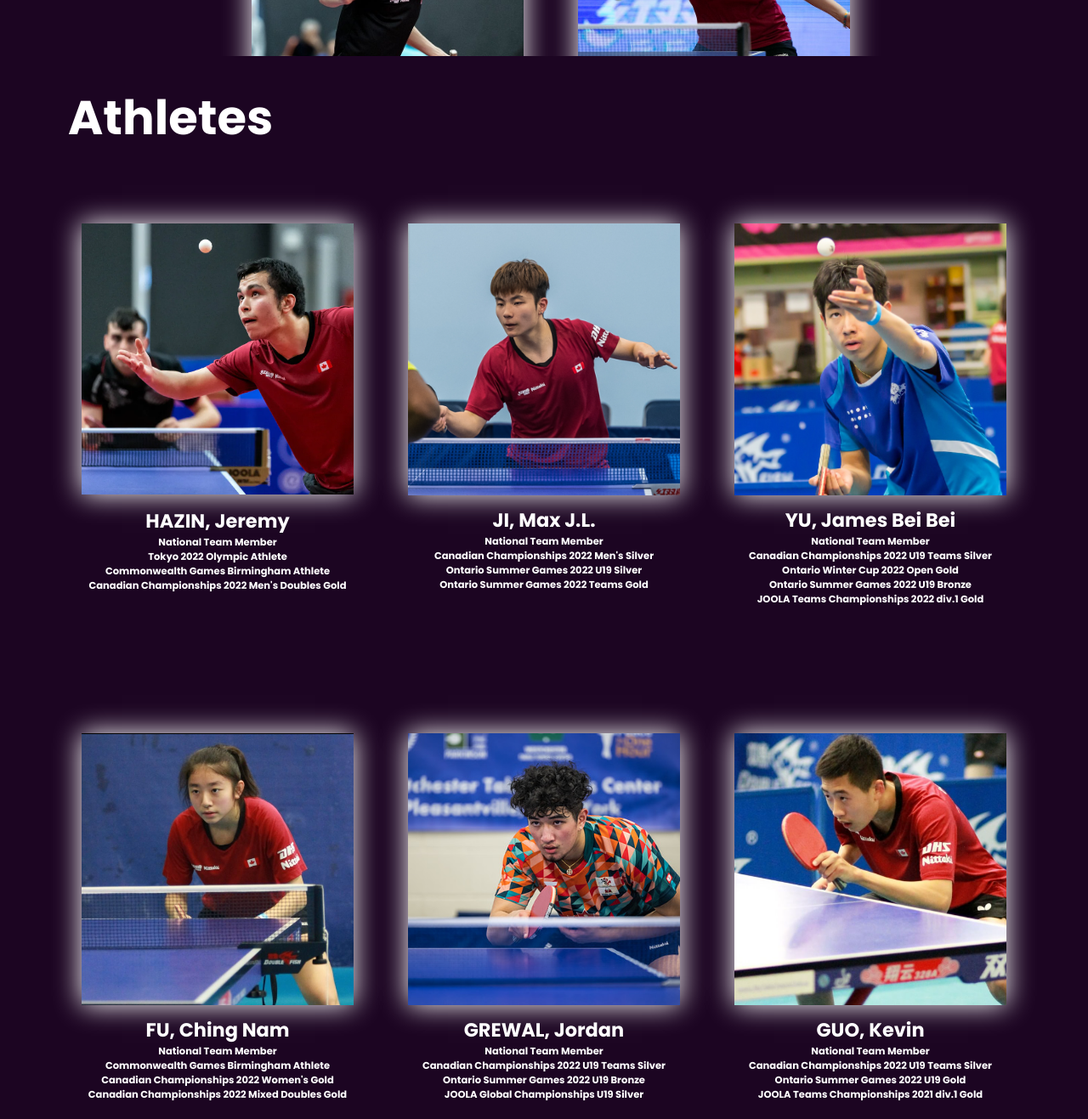
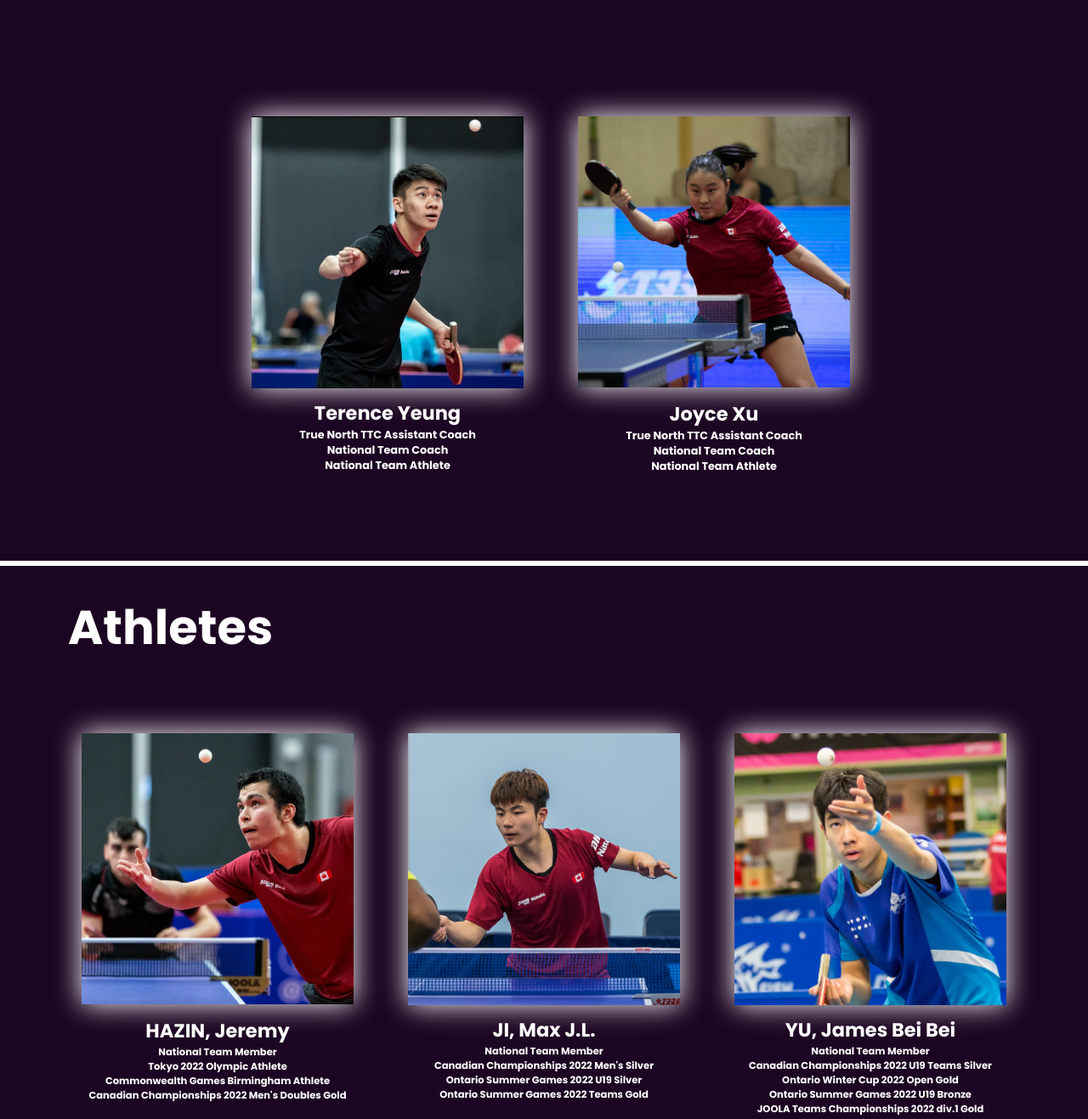
Before and after one commit to Eircc/True-North-TTC-Website, a plain HTML site: page members.html in a window 1280 px wide. Shown: the part 1467-2784 px from the top of the page at 85% size. Drawn offline with Linux system fonts and the light colour scheme.

Commit message:
fixed display bug

```diff
--- a/members.css
+++ b/members.css
@@ -171,7 +171,7 @@ header ul li a.active {
 
 .sec2 {
     width: 100%;
-    /* top: 40vh; */
+    top: 40vh;
     left: 0;
     height: 75vh;
     position: relative;
@@ -247,7 +247,7 @@ header ul li a.active {
 }
 
 .athletes1 {
-    /* top: 75vh; */
+    top: 75vh;
     left: 0;
     height: 95vh;
     position: relative;
@@ -354,7 +354,7 @@ header ul li a.active {
 }
 
 .athletes2 {
-    /* top: 75vh; */
+    top: 75vh;
     left: 0;
     height: 75vh;
     position: relative;
@@ -449,7 +449,7 @@ header ul li a.active {
 }
 
 .athletes3 {
-    /* top: 72vh; */
+    top: 72vh;
     left: 0;
     height: 80vh;
     position: relative;
```
